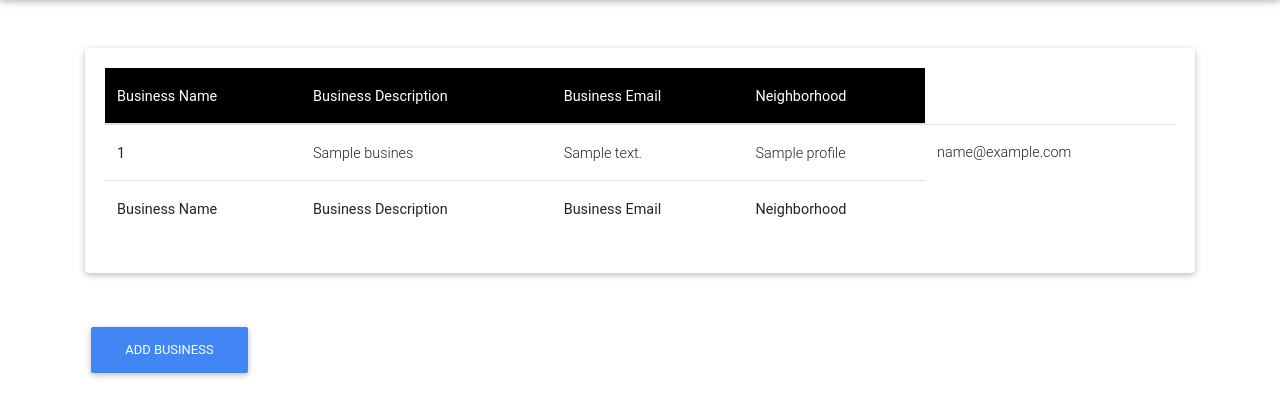
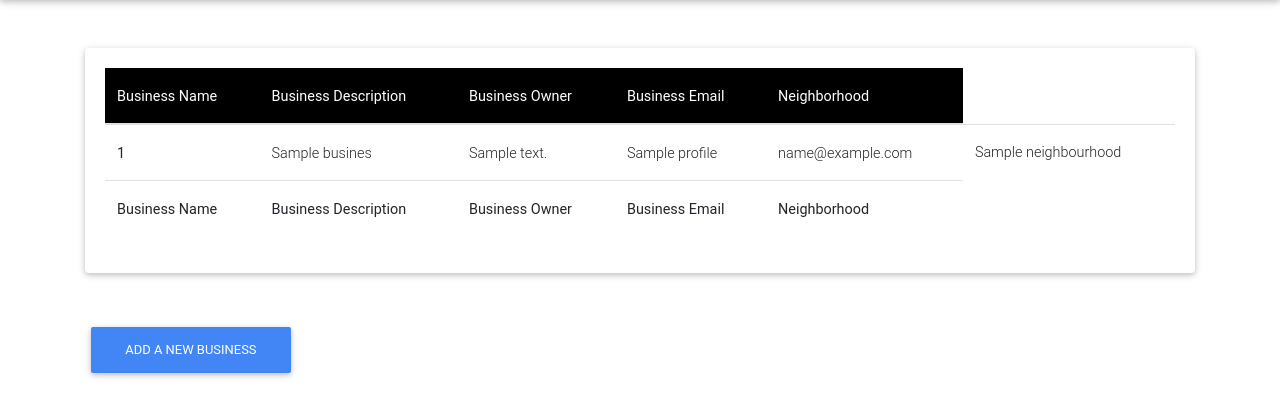
Before and after one commit to audreynjiraini/neighbourhood, a Django app: page /business in a window 1280 px wide. Shown: the part 58-475 px from the top of the page. Run offline with Django 3.2, Linux system fonts and the light colour scheme; a user stored in the database is signed in; tables that the repository leaves empty hold one stand-in row (values such as "Sample post"); some libraries are stand-ins or nearby versions.

Commit message:
change templates

```diff
--- a/app/templates/base.html
+++ b/app/templates/base.html
@@ -13,8 +13,10 @@
     {% if title %}
 
     <title>{{title}}</title>
+
     {% else %}
-        <title> Neighbourhood </title>
+
+    <title> Neighbourhood </title>
 
     {% endif %}
 
--- a/app/templates/business.html
+++ b/app/templates/business.html
@@ -5,18 +5,16 @@
 {% block content %}
     <div class="container">
         {% if businesses %}
+
         <div class="card card-body my-5">
             <table class="table">
                 <thead class="black white-text">
                     <tr class="font-weight-bold">
-                        <th class="th-sm">Business Name
-                        </th>
-                        <th class="th-sm">Business Description
-                        </th>
-                        <th class="th-sm">Business Email
-                        </th>
-                        <th class="th-sm">Neighborhood
-                        </th>
+                        <th class="th-sm">Business Name</th>
+                        <th class="th-sm">Business Description</th>
+                        <th class="th-sm">Business Owner</th>
+                        <th class="th-sm">Business Email</th>
+                        <th class="th-sm">Neighborhood</th>
                     </tr>
                 </thead>
 
@@ -28,27 +26,31 @@
                         <td>{{business.description}}</td>
                         <td>{{business.user}}</td>
                         <td>{{business.email}}</td>
+                        <td>{{business.neighbourhood}}</td>
                     </tr>
                     {% endfor %}
                 </tbody>
 
                 <tfoot>
                     <tr>
-                        <th class="th-sm">Business Name
-                        </th>
-                        <th class="th-sm">Business Description
-                        </th>
-                        <th class="th-sm">Business Email
-                        </th>
-                        <th class="th-sm">Neighborhood
-                        </th>
+                        <th class="th-sm">Business Name</th>
+                        <th class="th-sm">Business Description</th>
+                        <th class="th-sm">Business Owner</th>
+                        <th class="th-sm">Business Email</th>
+                        <th class="th-sm">Neighborhood</th>
                     </tr>
-                  </tfoot>
+                </tfoot>
+
             </table>
         </div>
-        {% else%}
+
+        {% else %}
+
         <h1 class="text-center">No business available.</h1>
-        {% endif%}
-        <a href="{% url 'new_business' %}" class="btn btn-primary">Add Business</a>
+
+        {% endif %}
+
+        <a href="{% url 'new_business' %}" class="btn btn-primary">Add a new business</a>
     </div>
-{% endblock %}
+
+{% endblock content %}
--- a/app/templates/edit_profile.html
+++ b/app/templates/edit_profile.html
@@ -8,7 +8,9 @@
             <div class="card-body">
                 <form method="POST" enctype="multipart/form-data">
                     {% csrf_token %}
-                    {% bootstrap_form form%}
+
+                    {% bootstrap_form form %}
+
                     <input type="submit" value="Submit" class="btn btn-primary">
                 </form>
             </div>
--- a/app/templates/new_business.html
+++ b/app/templates/new_business.html
@@ -8,7 +8,9 @@
             <div class="card-body">
                 <form method="POST" enctype="multipart/form-data">
                     {% csrf_token %}
-                    {% bootstrap_form form%}
+
+                    {% bootstrap_form form %}
+
                     <input type="submit" value="Submit" class="btn btn-primary">
                 </form>
             </div>
--- a/app/templates/new_post.html
+++ b/app/templates/new_post.html
@@ -8,7 +8,9 @@
             <div class="card-body">
                 <form method="POST" enctype="multipart/form-data">
                     {% csrf_token %}
-                    {% bootstrap_form form%}
+
+                    {% bootstrap_form form %}
+
                     <input type="submit" value="Submit" class="btn btn-primary">
                 </form>
             </div>
--- a/app/templates/post.html
+++ b/app/templates/post.html
@@ -11,7 +11,7 @@
                 <p class="card-text">Posted by: <a href="{% url 'profile' post.user %}">{{post.user}}</a></p>
                 <form method="post">
                     {% csrf_token %}
-                    {% bootstrap_form form%}
+                    {% bootstrap_form form %}
                 </form>
             </div>
         </div>
--- a/app/views.py
+++ b/app/views.py
@@ -79,9 +79,9 @@ def new_business(request):
 
 
 @login_required(login_url='/accounts/login')
-def post(request, id):
+def post(request, post_id):
 
-    post = Post.objects.get(id = id)
+    post = Post.objects.get(id = post_id)
 
     return render(request, 'post.html', {"post": post})
 
```
Also changed, not shown: app/templates/profile.html (added, +41 -0 lines).
